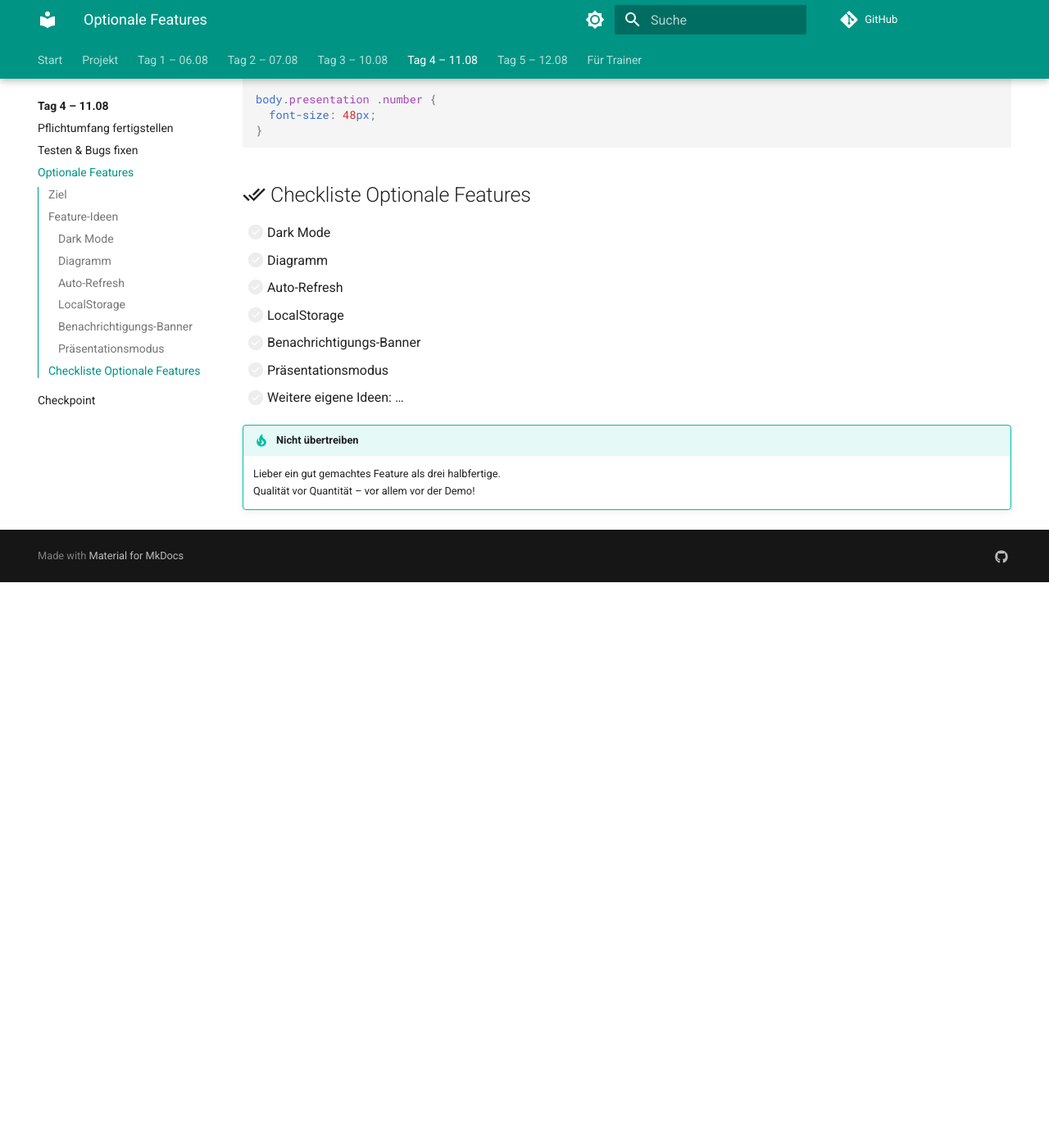
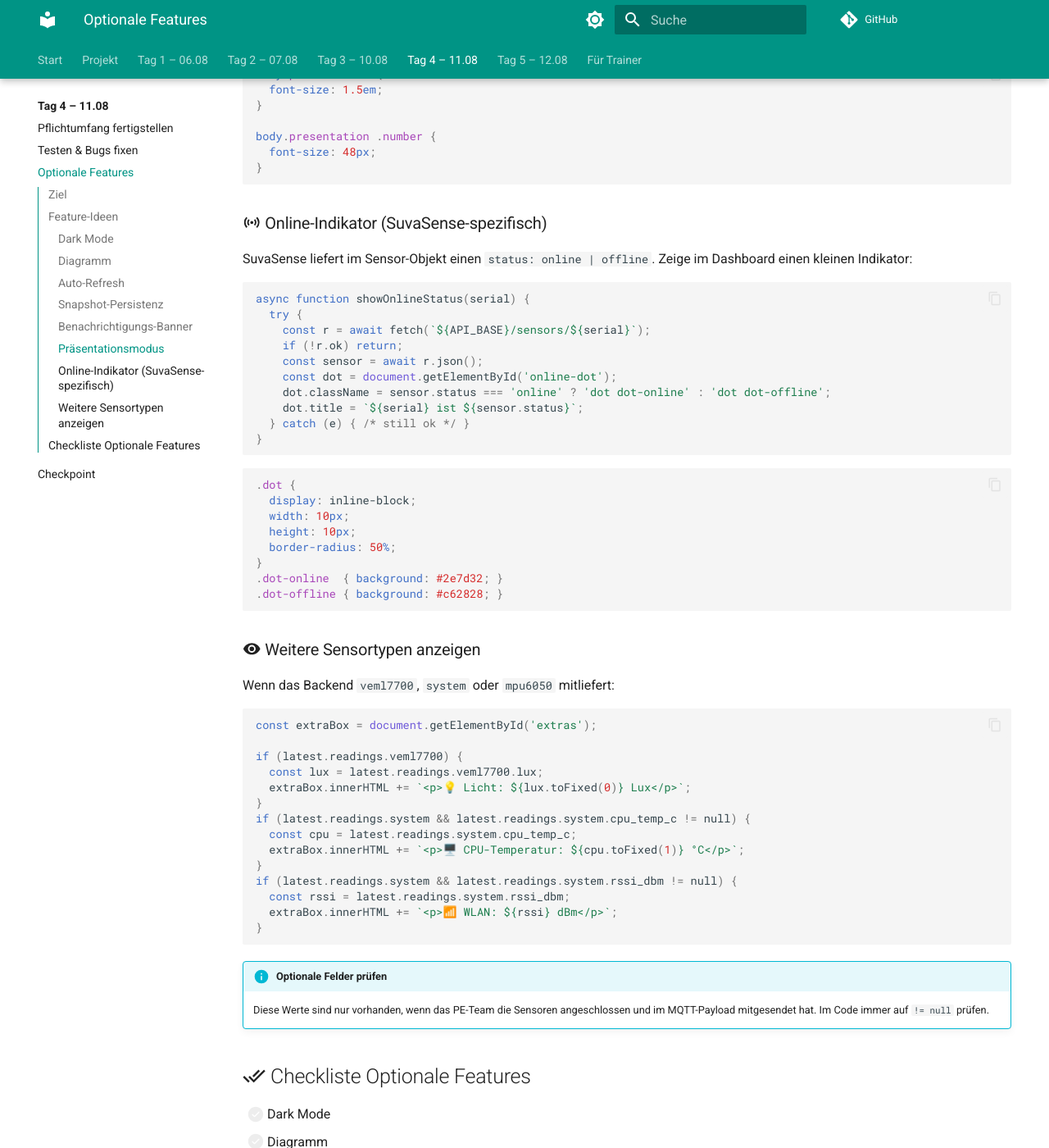
Before and after one commit to HeiligerG/ae-raumklima-bootcamp, an MkDocs documentation site: the page built from docs/tag-4/optionale-features.md, in a window 1280 px wide and 1400 px high, scrolled down 3171 px. Shown: the whole window at 82% size. Built offline with MkDocs 1.6.1 and Material for MkDocs 9.7.7, drawn with Linux system fonts in a browser that asks for light colours; comment, search, counter and statistics services are not loaded; before the commit the page ends 3881 px from its top, so only the background shows below that; some of the changed text lies outside the part shown.

Commit message:
docs(tag-4): Testen und optionale Features an SuvaSense anpassen
testen.md nutzt temp_c/hum_pct und beschreibt den neuen
Snapshot-Fallback-Test (WLAN trennen, localStorage pruefen).
Neue Bug-Typen: alter Snapshot haengt, Push-Bundle ohne BME680.

optionale-features.md ergaenzt zwei SuvaSense-spezifische Features:
Online-Indikator (status: online|offline) und Anzeige weiterer
Sensortypen (veml7700.lux, system.cpu_temp_c, system.rssi_dbm).
Bestehende Features (Dark Mode, Diagramm, Auto-Refresh, Banner,
Praesentationsmodus) bleiben unveraendert.

````diff
--- a/docs/tag-4/optionale-features.md
+++ b/docs/tag-4/optionale-features.md
@@ -43,7 +42,7 @@ body.dark .admin-panel {
 
 ### :material-chart-line: Diagramm
 
-Ein einfaches Balkendiagramm mit reinem CSS/HTML:
+Ein einfaches Balkendiagramm mit reinem CSS/HTML (aus den `temp_c`-Werten):
 
 ```html
 <div class="chart">
@@ -81,26 +80,30 @@ Ein einfaches Balkendiagramm mit reinem CSS/HTML:
 Daten automatisch alle 30 Sekunden neu laden:
 
 ```javascript
-// Nach loadDashboard() aufrufen
 setInterval(() => {
   loadDashboard();
 }, 30000); // 30000 ms = 30 Sekunden
 ```
 
-### :material-content-save: LocalStorage
+### :material-content-save: Snapshot-Persistenz
 
-Gewählten Raum oder Grenzwerte speichern:
+Beim ersten API-Erfolg wird der Snapshot automatisch gespeichert (das
+passiert bereits in `getBundles()` aus dem Tag-3-Leitfaden). Wer mehr
+will, kann zusätzlich einen "Manuell speichern"-Button anbieten:
 
 ```javascript
-function saveSettings() {
-  localStorage.setItem('currentRoom', currentRoom);
-  localStorage.setItem('thresholds', JSON.stringify(thresholds));
+function saveSnapshot() {
+  const data = JSON.stringify(currentBundles);
+  localStorage.setItem(`snapshot:${currentSerial}`, data);
+  alert('Snapshot gespeichert');
 }
 
-function loadSettings() {
-  currentRoom = localStorage.getItem('currentRoom') || 'B101';
-  const saved = localStorage.getItem('thresholds');
-  if (saved) thresholds = JSON.parse(saved);
+function loadSnapshotOnly() {
+  const cached = localStorage.getItem(`snapshot:${currentSerial}`);
+  if (cached) {
+    const bundles = JSON.parse(cached);
+    renderHistory(bundles);
+  }
 }
 ```
 
@@ -167,14 +170,71 @@ body.presentation .number {
 }
 ```
 
+### :material-access-point: Online-Indikator (SuvaSense-spezifisch)
+
+SuvaSense liefert im Sensor-Objekt einen `status: online | offline`.
+Zeige im Dashboard einen kleinen Indikator:
+
+```javascript
+async function showOnlineStatus(serial) {
+  try {
+    const r = await fetch(`${API_BASE}/sensors/${serial}`);
+    if (!r.ok) return;
+    const sensor = await r.json();
+    const dot = document.getElementById('online-dot');
+    dot.className = sensor.status === 'online' ? 'dot dot-online' : 'dot dot-offline';
+    dot.title = `${serial} ist ${sensor.status}`;
+  } catch (e) { /* still ok */ }
+}
+```
+
+```css
+.dot {
+  display: inline-block;
+  width: 10px;
+  height: 10px;
+  border-radius: 50%;
+}
+.dot-online  { background: #2e7d32; }
+.dot-offline { background: #c62828; }
+```
+
+### :material-eye: Weitere Sensortypen anzeigen
+
+Wenn das Backend `veml7700`, `system` oder `mpu6050` mitliefert:
+
+```javascript
+const extraBox = document.getElementById('extras');
+
+if (latest.readings.veml7700) {
+  const lux = latest.readings.veml7700.lux;
+  extraBox.innerHTML += `<p>💡 Licht: ${lux.toFixed(0)} Lux</p>`;
+}
+if (latest.readings.system && latest.readings.system.cpu_temp_c != null) {
+  const cpu = latest.readings.system.cpu_temp_c;
+  extraBox.innerHTML += `<p>🖥️ CPU-Temperatur: ${cpu.toFixed(1)} °C</p>`;
+}
+if (latest.readings.system && latest.readings.system.rssi_dbm != null) {
+  const rssi = latest.readings.system.rssi_dbm;
+  extraBox.innerHTML += `<p>📶 WLAN: ${rssi} dBm</p>`;
+}
+```
+
+!!! info "Optionale Felder prüfen"
+    Diese Werte sind nur vorhanden, wenn das PE-Team die Sensoren
+    angeschlossen und im MQTT-Payload mitgesendet hat. Im Code immer
+    auf `!= null` prüfen.
+
 ## :material-check-all: Checkliste Optionale Features
 
 - [ ] Dark Mode
 - [ ] Diagramm
 - [ ] Auto-Refresh
-- [ ] LocalStorage
+- [ ] Snapshot-Persistenz
 - [ ] Benachrichtigungs-Banner
 - [ ] Präsentationsmodus
+- [ ] Online-Indikator (SuvaSense-spezifisch)
+- [ ] Weitere Sensortypen (veml7700, system, mpu6050)
 - [ ] Weitere eigene Ideen: …
 
 !!! tip "Nicht übertreiben"
````
Also changed, not shown: other parts of docs/tag-4/optionale-features.md (+1 -2 lines), docs/tag-4/testen.md (+22 -13 lines).
